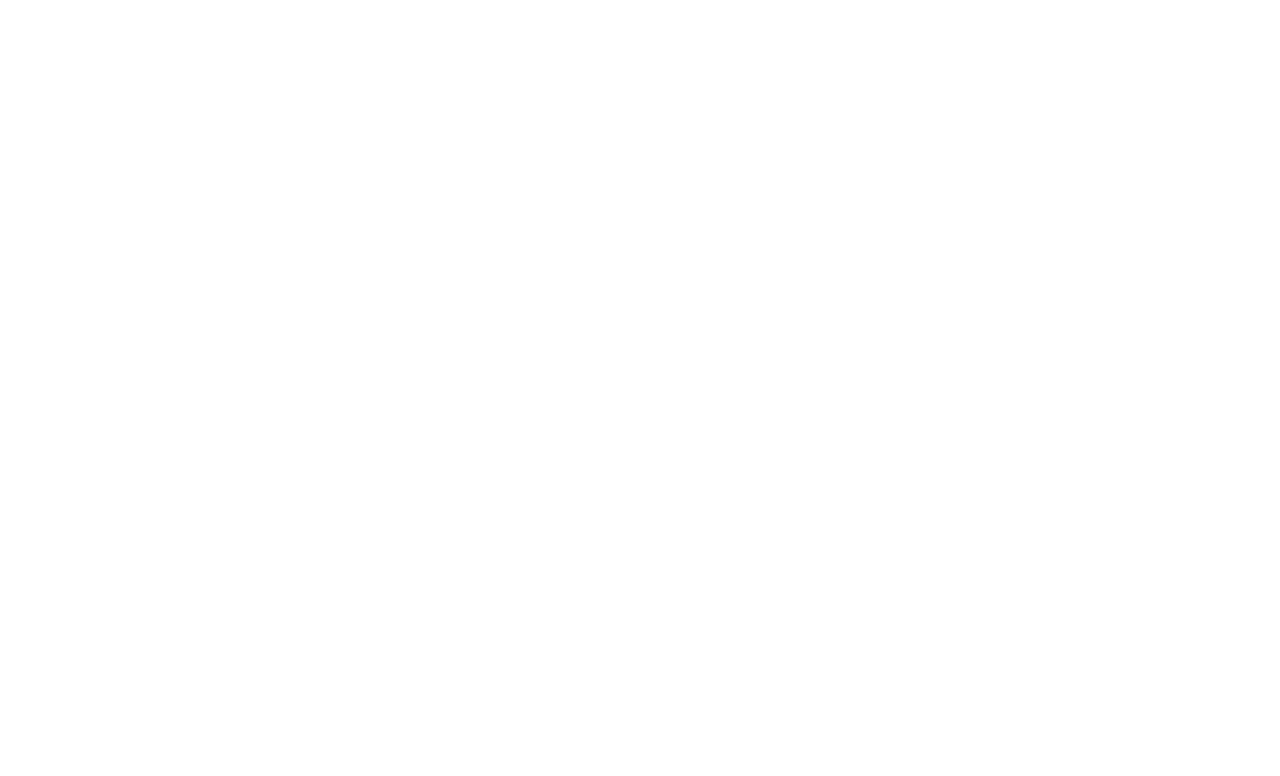
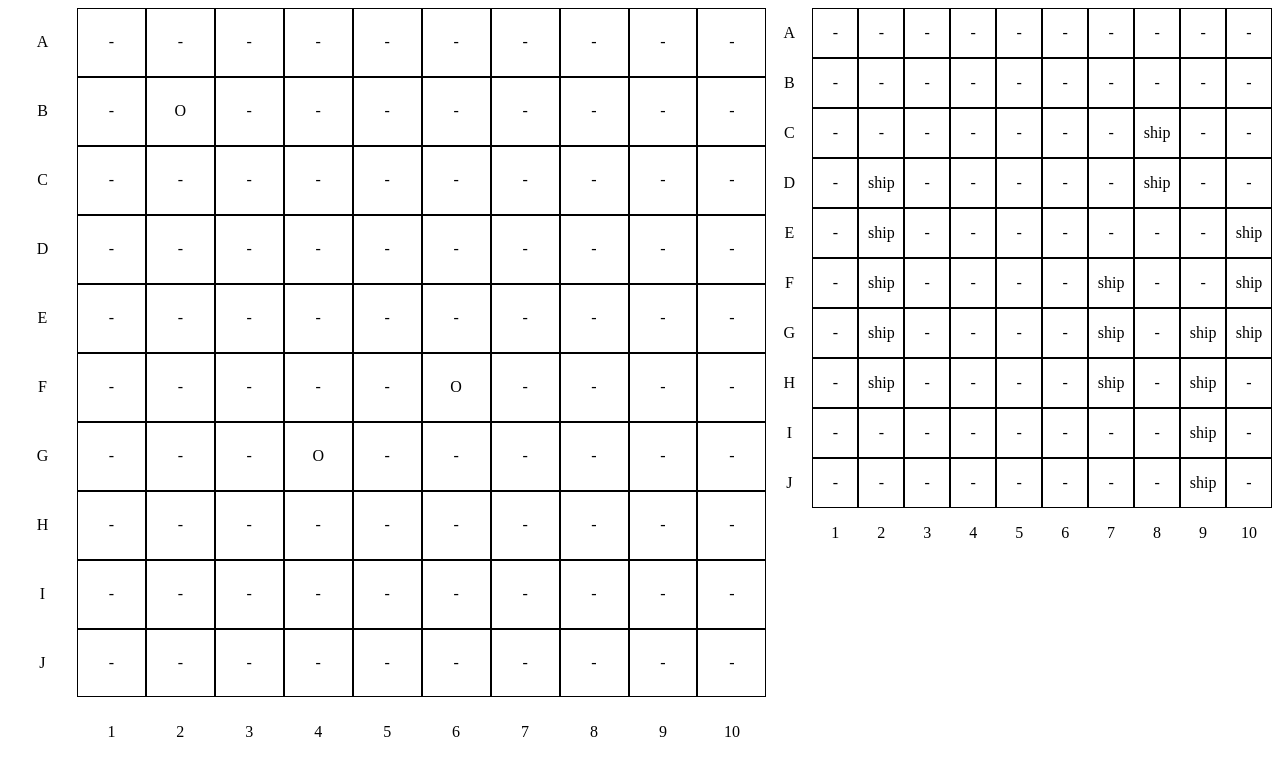
Before and after one commit to Flex58/odin-battleships, a website built with webpack: page src/template.html in a window 1280 px wide. Built offline with nearby package versions, Linux system fonts and the light colour scheme.

Commit message:
feat: add renderDisplay and css for gameboards

```diff
--- a/src/gameController.js
+++ b/src/gameController.js
@@ -1,5 +1,6 @@
 import Player from "./objects/Player";
 import Ship from "./objects/Ship";
+import renderDisplay from "./renderFunctions/renderDisplay";
 
 const gameController = () => {
   const Player1 = new Player();
@@ -15,6 +16,16 @@ const gameController = () => {
     return activePlayer;
   };
 
+
+  Player1.gameboard.placeShipsRandom()
+
+  AI.gameboard.placeShipsRandom()
+  AI.gameboard.recieveAttack(1,1)
+  AI.gameboard.recieveAttack(5,5)
+  AI.gameboard.recieveAttack(3,6)
+  renderDisplay(AI.gameboard.board);
+  renderDisplay(Player1.gameboard.board, "own")
+
   return {
     getActivePlayer,
     switchActivePlayer,
--- a/src/index.js
+++ b/src/index.js
@@ -1 +1,4 @@
+import gameController from "./gameController"
 import "./styles.css"
+
+gameController();
--- /dev/null
+++ b/src/renderFunctions/renderDisplay.js
@@ -0,0 +1,43 @@
+const renderDisplay = (board, mode = "opponent") => {
+  const content = document.querySelector("#content");
+  const container = document.createElement("div");
+  container.id = mode;
+  content.appendChild(container);
+
+  const emptyDiv = document.createElement("div")
+  emptyDiv.id = "empty"
+  container.appendChild(emptyDiv)
+
+  let counterAlpha = 65;
+  board.forEach((ele) => {
+    const divAlpha = document.createElement("div");
+    const divNumb = document.createElement("div");
+
+    divAlpha.textContent = String.fromCharCode(counterAlpha);
+    divAlpha.classList = "alpha";
+    counterAlpha++;
+
+    divNumb.textContent = board.indexOf(ele) + 1;
+    divNumb.classList = "numb";
+    container.appendChild(divAlpha);
+
+    ele.forEach((cell) => {
+      const div = document.createElement("div");
+      div.classList = "cell";
+      div.id = board.indexOf(ele) + " " + ele.indexOf(cell);
+      if (cell.hit && cell.ship) {
+        div.textContent = "X";
+      } else if (cell.hit && !cell.ship) {
+        div.textContent = "O";
+      } else if (!cell.hit && cell.ship && mode == "own") {
+        div.textContent = "ship";
+      } else {
+        div.textContent = "-";
+      }
+      container.appendChild(div);
+    });
+    container.appendChild(divNumb);
+  });
+};
+
+export default renderDisplay;
--- a/src/styles.css
+++ b/src/styles.css
@@ -0,0 +1,41 @@
+#content {
+    display: flex;
+}
+
+
+#opponent {
+    aspect-ratio: 1/1;
+    display: grid;
+    grid-auto-flow: column;
+    grid-template-columns: repeat(11, minmax(50px, 75px));
+    grid-template-rows: repeat(11,  minmax(50px, 75px));
+}
+
+#own {
+    aspect-ratio: 1/1;
+    display: grid;
+    grid-auto-flow: column;
+    grid-template-columns: repeat(11, minmax(25px, 50px));
+    grid-template-rows: repeat(11,  minmax(25px, 50px));
+}
+
+.cell,
+.alpha,
+.numb {
+    display: flex;
+    align-items: center;
+    justify-content: center;
+}
+
+
+.cell {
+    border: 1px solid black;
+}
+
+.alpha {
+    grid-column: 1/-12;
+}
+
+.numb {
+    grid-row: 11;
+}
--- a/src/template.html
+++ b/src/template.html
@@ -6,6 +6,10 @@
     <title>Document</title>
 </head>
 <body>
-
+    <div id="header"></div>
+    <div id="content">
+        <div id="empty"></div>
+    </div>
+    <div id="footer"></div>
 </body>
 </html>
```
